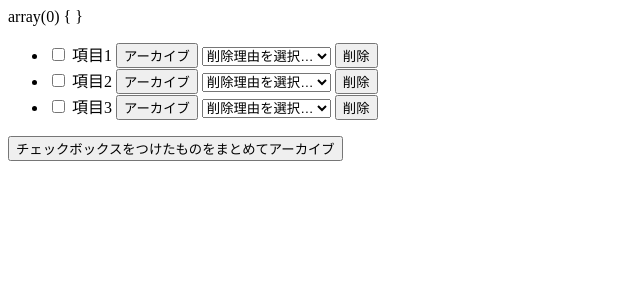
After one commit to oohamaka/mygoals, a PHP site: page /1008sample.php in a window 1280 px wide. The commit adds this page. Shown: the top 300 px of the page, without its empty margins (0-640 px from the left). Run offline with PHP 8.4, Linux system fonts and the light colour scheme.

Commit message:
削除機能実装中

```diff
--- /dev/null
+++ b/1008sample.php
@@ -0,0 +1,55 @@
+<?php
+var_dump($_POST);
+?>
+
+<!DOCTYPE html>
+
+<head></head>
+
+  <ul>
+    <li>
+      <input type="checkbox" form="bulk-archive">
+      項目1
+      <input type="button" value="アーカイブ">
+      <form style="display: inline" method='post'>
+        <select>
+          <option value="" selected disabled>削除理由を選択…</option>
+          <option value="1">理由1</option>
+          <option value="1">理由2</option>
+        </select>
+        <input type="submit" value="削除">
+      </form>
+    </li>
+
+    <li>
+      <input type="checkbox" form="bulk-archive">
+      項目2
+      <input type="button" value="アーカイブ">
+      <form style="display: inline" method='post'>
+        <select>
+          <option value="" selected disabled>削除理由を選択…</option>
+          <option value="1">理由1</option>
+          <option value="1">理由2</option>
+        </select>
+        <input type="submit" value="削除">
+      </form>
+    </li>
+
+    <li>
+      <input type="checkbox" form="bulk-archive">
+      項目3
+      <input type="button" value="アーカイブ">
+      <form style="display: inline" method='post'>
+        <select>
+          <option value="" selected disabled>削除理由を選択…</option>
+          <option value="1">理由1</option>
+          <option value="1">理由2</option>
+        </select>
+        <input type="submit" value="削除">
+      </form>
+    </li>
+  </ul>
+
+<form>
+  <input id="bulk-archive" type="submit" value="チェックボックスをつけたものをまとめてアーカイブ">
+</form>
```
Also changed, not shown: contents.php (+16 -14 lines), r-index.php (+19 -7 lines), 1 other file.
